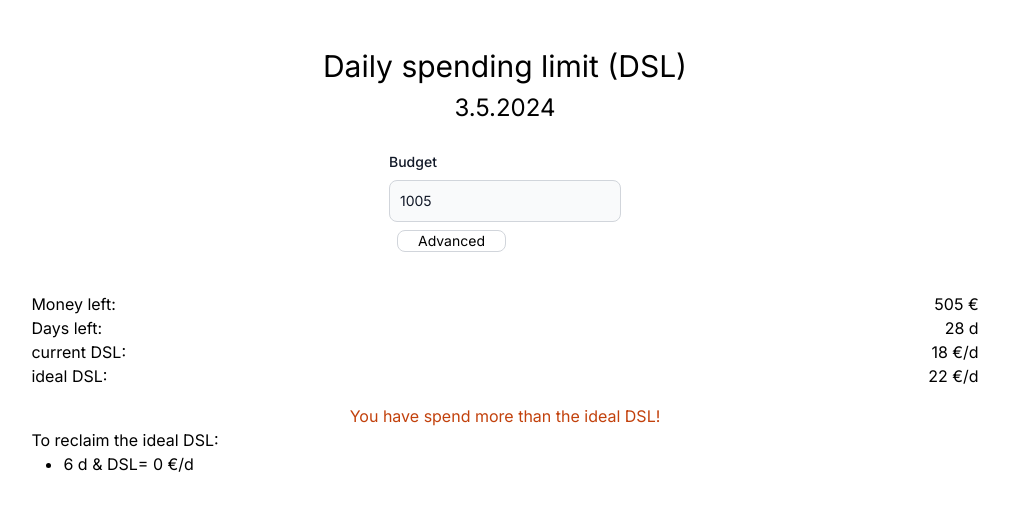
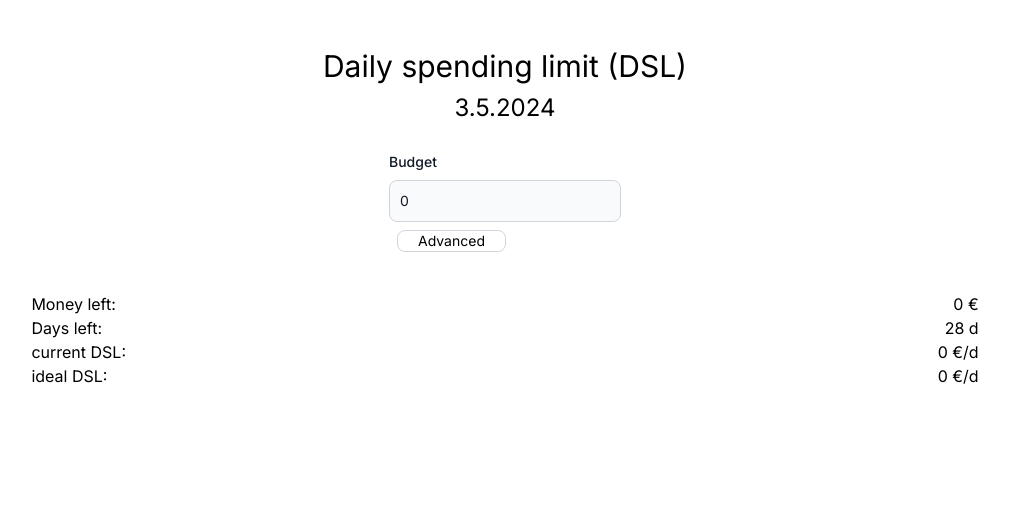
Before and after one commit to WendtOle/daily-spending-limit, a Next.js app: page / in a window 1280 px wide. Shown: the top 510 px of the page, without its empty margins (135-1144 px from the left). Built offline with nearby package versions, Linux system fonts and the light colour scheme.

Commit message:
Remove default values and add saving to local storage

```diff
--- a/app/Input.tsx
+++ b/app/Input.tsx
@@ -1,6 +1,6 @@
 interface InputProps {
   label: string;
-  value: number;
+  value: number | undefined;
   setValue: (newValue: number) => void;
 }
 export default function Input({ label, value, setValue }: InputProps) {
--- a/app/page.tsx
+++ b/app/page.tsx
@@ -5,10 +5,31 @@ import { getDate } from "./getDate";
 import Results from "./Results";
 
 export default function Home() {
-  const [startBudget, setStartBudget] = useState<number>(1200);
-  const [currentBudget, setCurrentBudget] = useState<number | undefined>(1005);
-  const [budgetOffset, setBudgetOffset] = useState<number>(500);
+  const [startBudget, setStartBudget] = useState<number>(
+    +(localStorage.getItem("startBudget") || 0)
+  );
+
+  const localStorageCurrentBudget = localStorage.getItem("currentBudget");
+  const [currentBudget, setCurrentBudget] = useState<number | undefined>(
+    localStorageCurrentBudget ? +localStorageCurrentBudget : undefined
+  );
+  const [budgetOffset, setBudgetOffset] = useState<number>(
+    +(localStorage.getItem("budgetOffset") || 0)
+  );
   const [showAdvanced, setShowAdvanced] = useState<boolean>(false);
+
+  const handleStartBudgetChange = (value: number) => {
+    setStartBudget(value);
+    localStorage.setItem("startBudget", value.toString());
+  };
+  const handleCurrentBudgetChange = (value: number) => {
+    setCurrentBudget(value);
+    localStorage.setItem("currentBudget", value.toString());
+  };
+  const handleBudgetOffsetChange = (value: number) => {
+    setBudgetOffset(value);
+    localStorage.setItem("budgetOffset", value.toString());
+  };
 
   return (
     <main className="flex min-h-screen flex-col items-center p-12">
@@ -18,7 +39,7 @@ export default function Home() {
         <Input
           label="Budget"
           value={currentBudget ?? 0}
-          setValue={setCurrentBudget}
+          setValue={handleCurrentBudgetChange}
         />
         <div className="flex items-center w-full m-2">
           <button
@@ -34,12 +55,12 @@ export default function Home() {
             <Input
               label="Budget offset"
               value={budgetOffset}
-              setValue={setBudgetOffset}
+              setValue={handleBudgetOffsetChange}
             />
             <Input
               label="Start budget"
               value={startBudget}
-              setValue={setStartBudget}
+              setValue={handleStartBudgetChange}
             />
           </>
         )}
```
